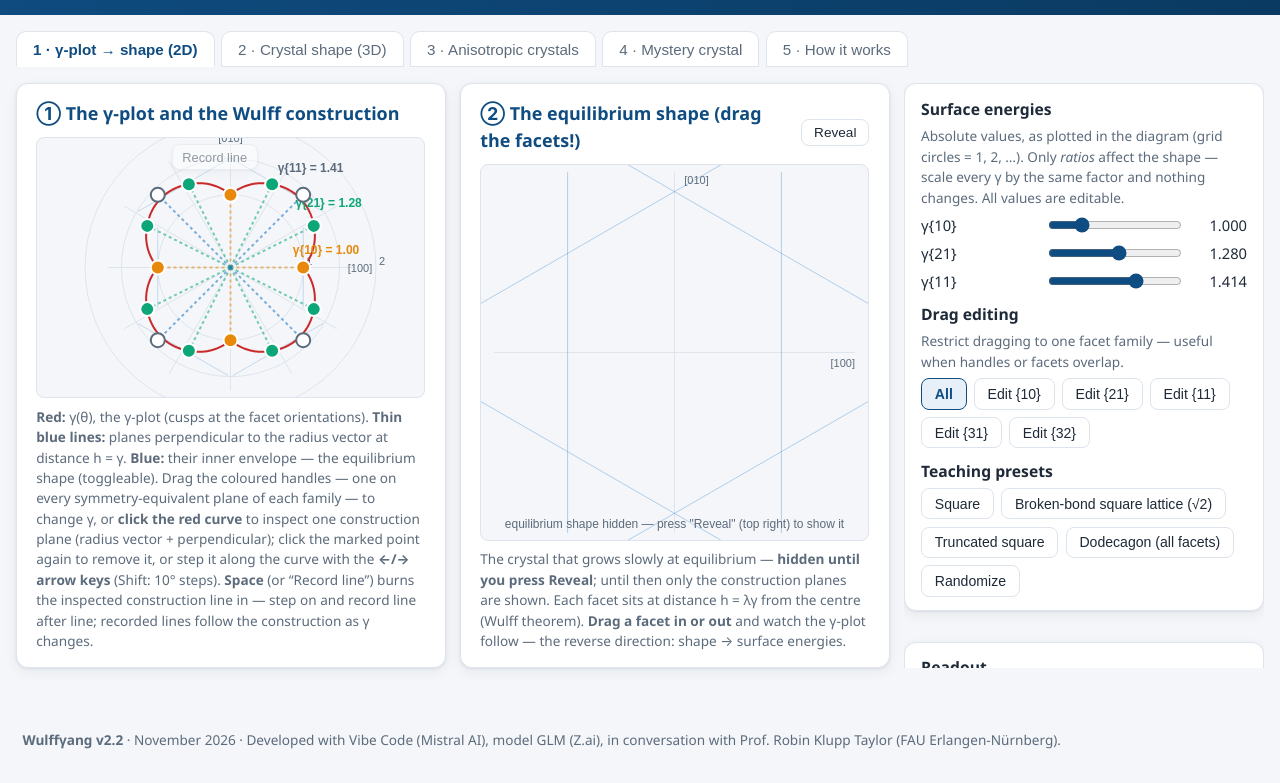
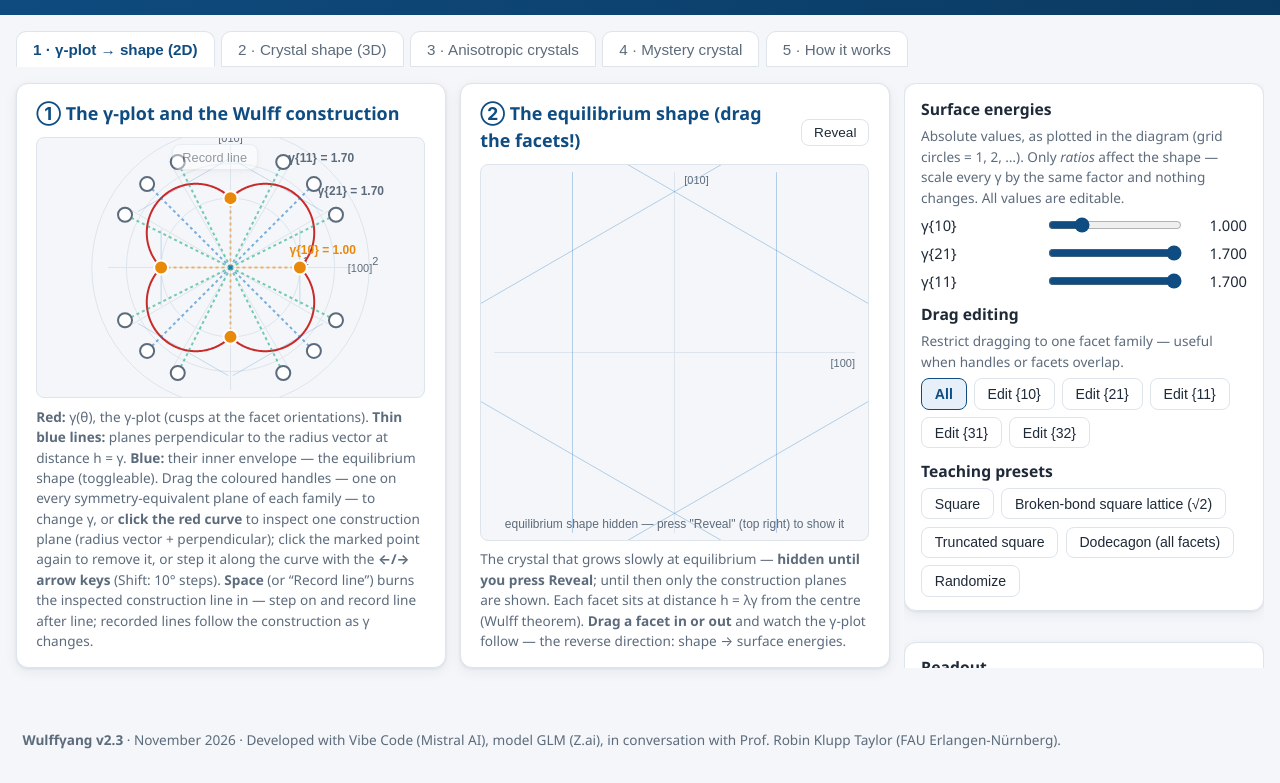
Before and after one commit to rnklupptaylor/wulffgang, a website with bundled scripts: page index.html in a window 1280 px wide. Shown: the part 88-871 px from the top of the page. Built offline with nearby package versions, Linux system fonts and the light colour scheme.

```diff
--- a/index.html
+++ b/index.html
@@ -532,7 +532,7 @@
 </main>
 
 <footer class="site-footer">
-  <p><strong>Wulffγang v2.2</strong> · November 2026 · Developed with Vibe Code (Mistral AI), model
+  <p><strong>Wulffγang v2.3</strong> · November 2026 · Developed with Vibe Code (Mistral AI), model
   GLM (Z.ai), in conversation with Prof. Robin Klupp Taylor (FAU Erlangen-Nürnberg).</p>
 </footer>
 
--- a/js/main.js
+++ b/js/main.js
@@ -372,6 +372,7 @@ if (typeof ResizeObserver !== 'undefined') {
   }
 }
 
+app2d.setGammas({ g10: 1, g21: 1.70, g11: 1.70 });
 sync2d();
 syncHex();
 sync3d();
```
Also changed, not shown: README.md.
